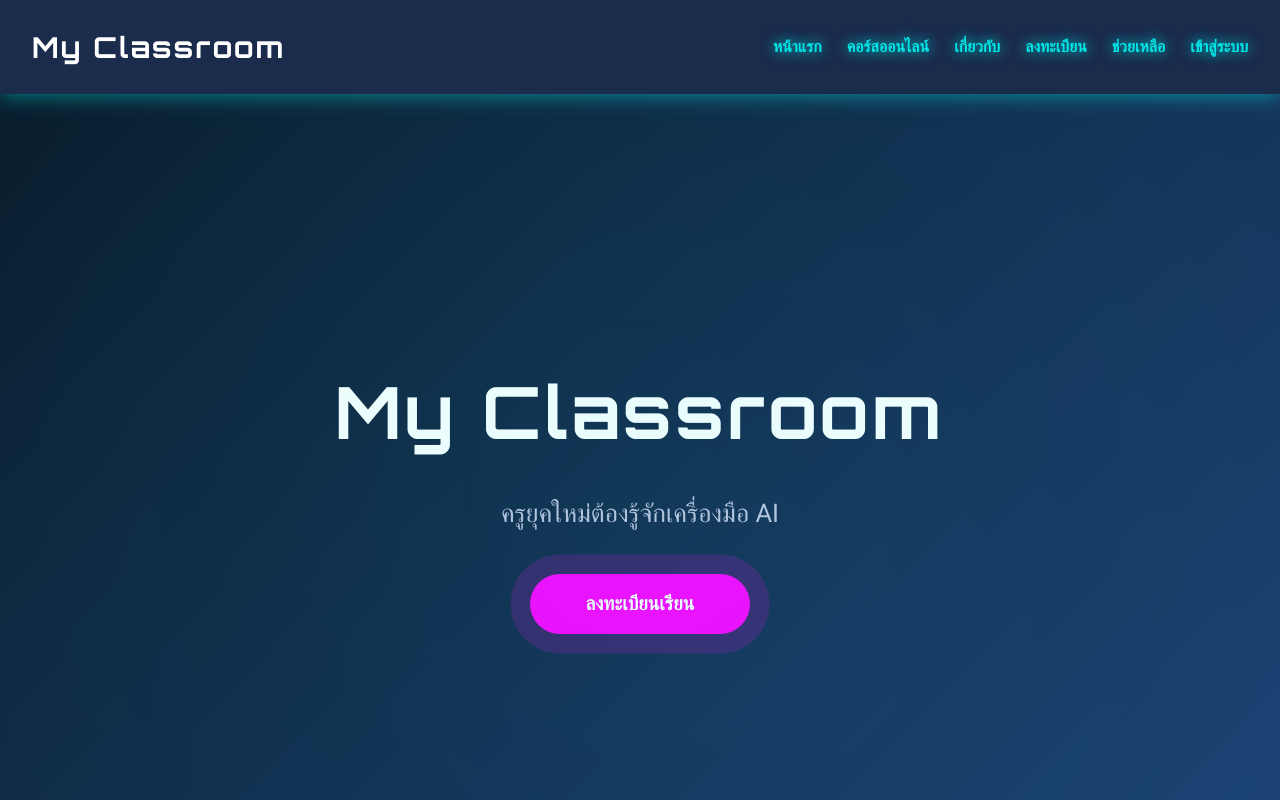
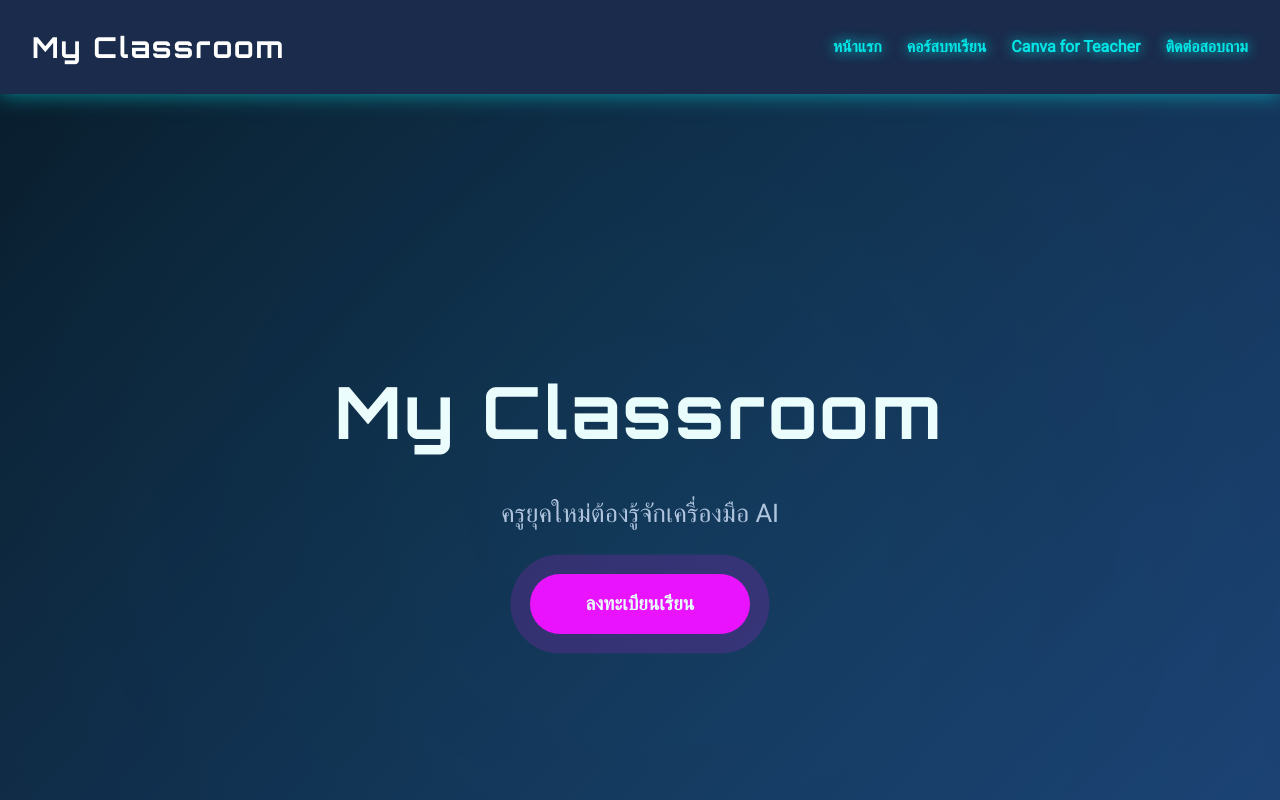
Before and after one commit to Assfirst/lin1, a plain HTML site: page index.html in a window 1280 px wide. Shown: the top 800 px of the page. Drawn offline with Linux system fonts and the light colour scheme.

Commit message:
Add files via upload

```diff
--- a/index.html
+++ b/index.html
@@ -19,11 +19,9 @@
             </label>
             <ul class="nav-menu">
                 <li><a href="#">หน้าแรก</a></li>
-                <li><a href="#">คอร์สออนไลน์</a></li>
-                <li><a href="#">เกี่ยวกับ</a></li>
-                <li><a href="#">ลงทะเบียน</a></li>
-                <li><a href="#">ช่วยเหลือ</a></li>
-                <li><a href="#">เข้าสู่ระบบ</a></li>
+                <li><a href="#">คอร์สบทเรียน</a></li>
+                <li><a href="#">Canva for Teacher</a></li>
+                <li><a href="#">ติดต่อสอบถาม</a></li>
             </ul>
         </nav>
     </header>
@@ -59,8 +57,8 @@
         </div>
     </section>
 
-    <!-- Canva Section -->
     <section class="canva">
+        <img src="https://d1baueb6wfhxkz.cloudfront.net/5fd054a9a5dfae0128d29b2f/large/1657787273738227.png" alt="Canva for Teacher" class="canva-img">
         <h3>Canva for Teacher</h3>
         <p>เครื่องมือออกแบบสำหรับครูยุคใหม่</p>
         <button class="btn">เรียนรู้เพิ่มเติม</button>
--- a/style.css
+++ b/style.css
@@ -187,6 +187,12 @@ body {
     opacity: 0;
 }
 
+.canva-img {
+    width: 200px;
+    margin: 0 auto 1rem;
+    display: block;
+}
+
 /* Footer */
 footer {
     background: #1a2b4c;
```
